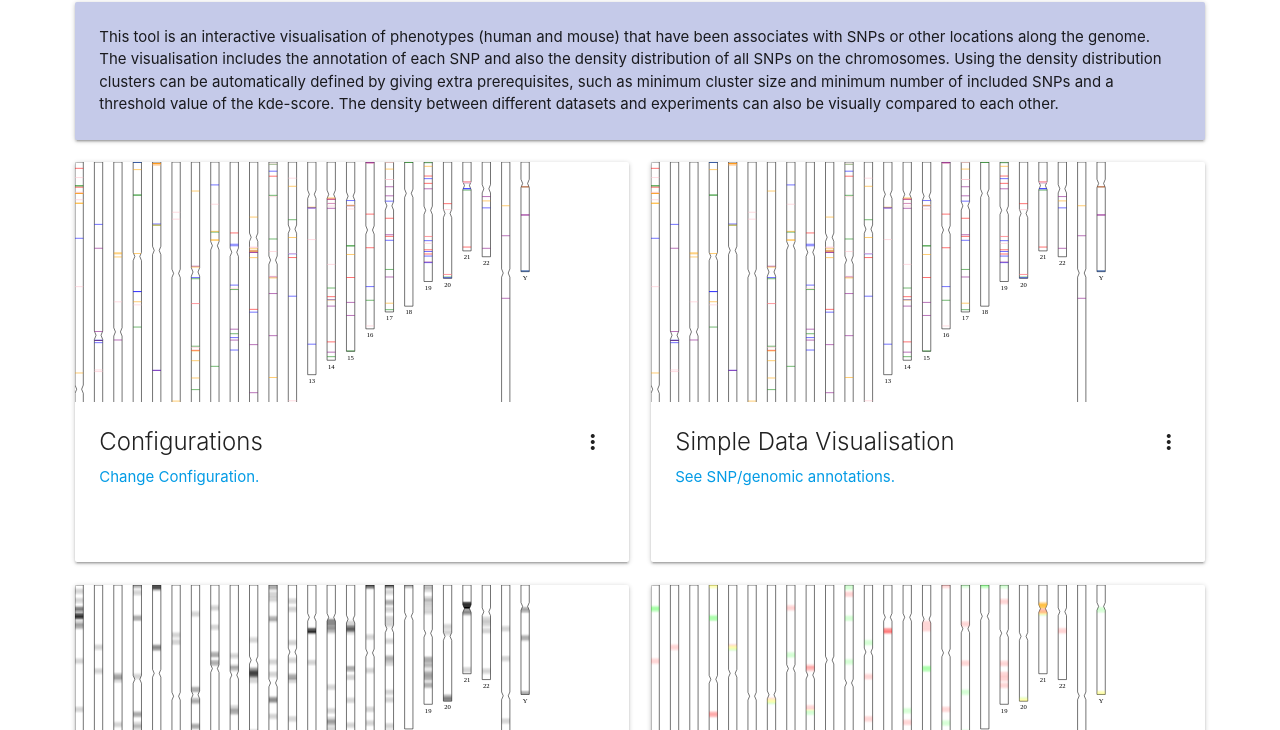
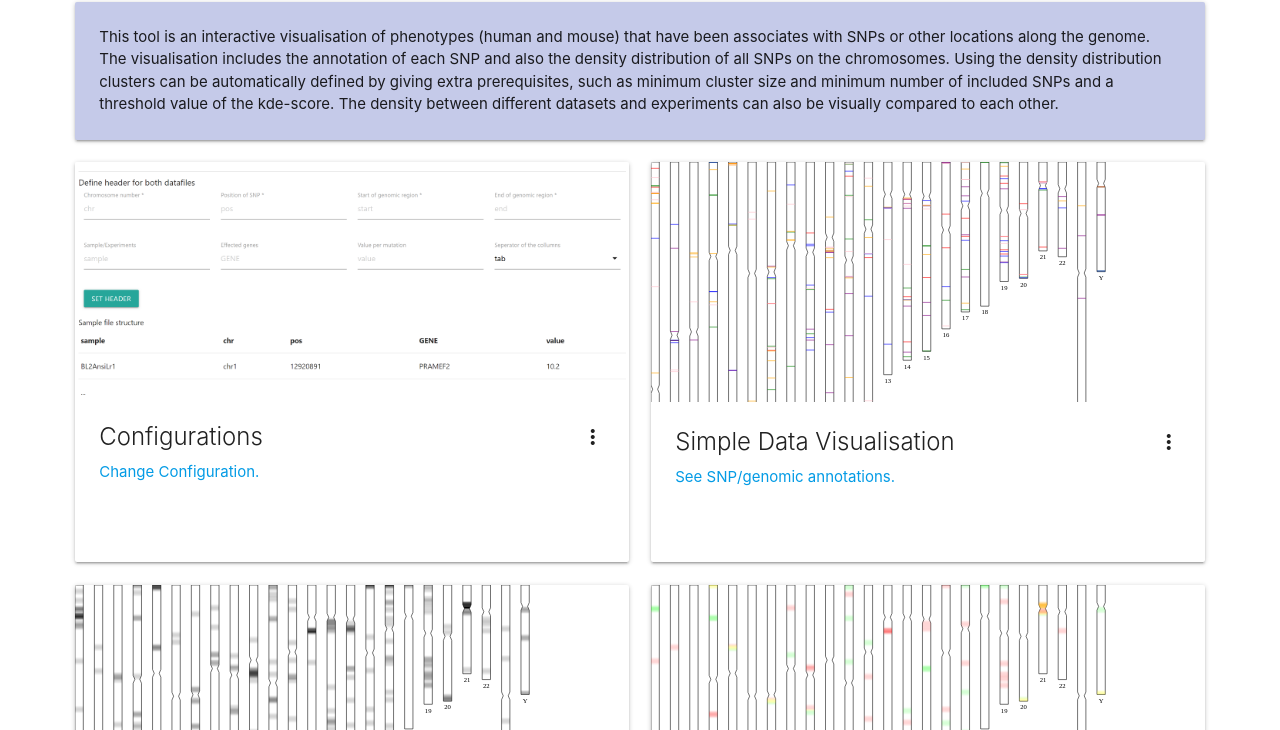
Before and after one commit to FilippaPiazolo/FilippaPiazolo.github.io, a plain HTML site: page index.html in a window 1280 px wide. Shown: the part 70-800 px from the top of the page. Drawn offline with nearby package versions, Linux system fonts and the light colour scheme.

Commit message:
change config image

```diff
--- a/index.html
+++ b/index.html
@@ -58,7 +58,7 @@
         <div class="col s12 l6">
           <div class="card medium">
             <div class="card-image waves-effect waves-block waves-light">
-              <img class="activator" src="images/mutations.svg">
+              <img class="activator" src="images/config.PNG">
             </div>
             <div class="card-content">
               <span class="card-title activator grey-text text-darken-4">Configurations<i class="material-icons right">more_vert</i></span>
```
Also changed, not shown: images/config.PNG (added).
